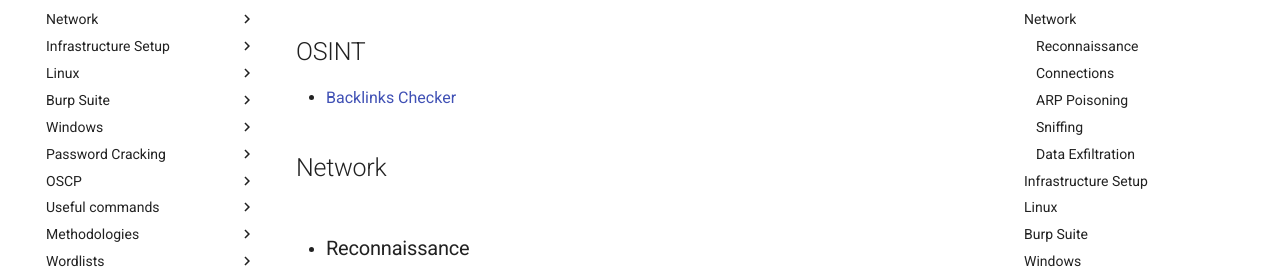
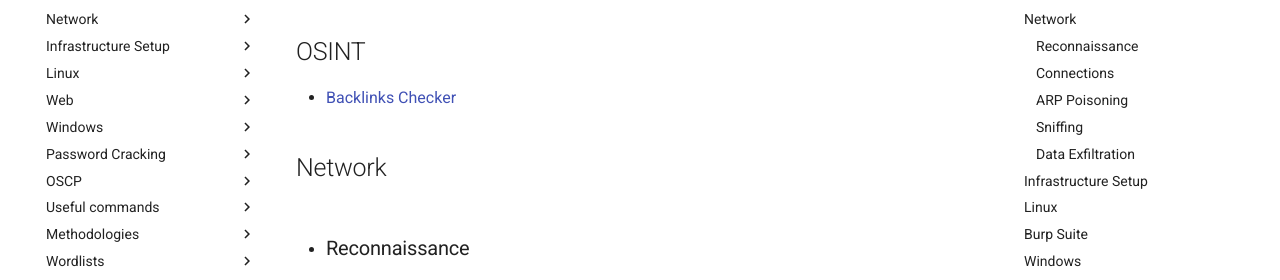
Before and after one commit to trojand/cheatsheet, an MkDocs documentation site: the page built from docs/index.md, in a window 1280 px wide. Shown: the part 146-426 px from the top of the page. Built offline with MkDocs 1.6.1 and Material for MkDocs 9.7.7, drawn with Linux system fonts in a browser that asks for light colours; comment, search, counter and statistics services are not loaded.

Commit message:
Update mkdocs.yml

```diff
--- a/mkdocs.yml
+++ b/mkdocs.yml
@@ -29,9 +29,10 @@ nav:
       - 'Create a swapfile': 'Infrastructure_Setup/Create_Swapfile.md'
     - Linux:
       - 'Download and install apt, pip3 packages and dependencies offline': 'Linux/Downloading_apt_pip3_packages_offline.md'
-    - Burp Suite:
-      - 'Persistent Automated Collaborator': 'BurpSuite/Persistent_Automated_Collaborator.md'
-      - 'Broken Authentication Checks': 'BurpSuite/Broken_Authentication_Checks.md'
+    - Web:
+        - 'Burp Suite':
+          - 'Persistent Automated Collaborator': 'Web/BurpSuite/Persistent_Automated_Collaborator.md'
+          - 'Broken Authentication Checks': 'Web/BurpSuite/Broken_Authentication_Checks.md'
     - Windows:
       - 'Dumping_Credentials':
         - 'Windows':
```
